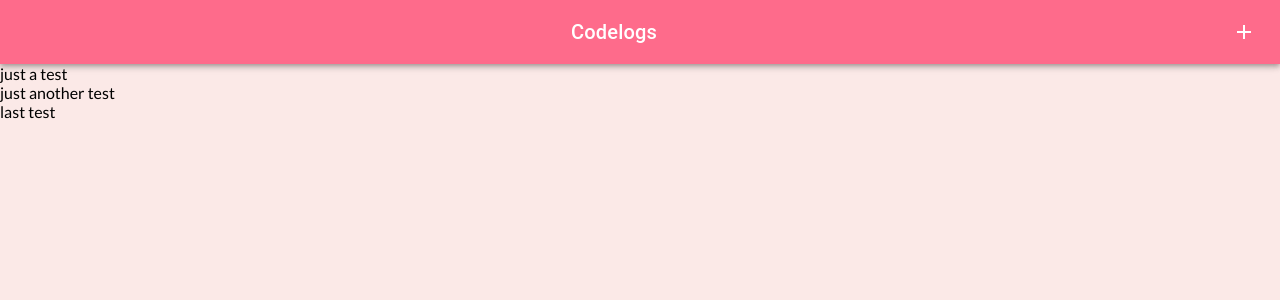
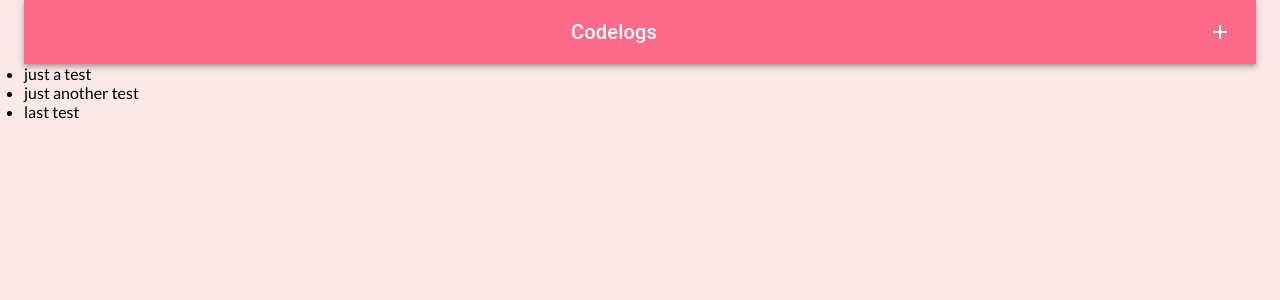
Before and after one commit to morbec/codelog-app, a React (Create React App) app: page / in a window 1280 px wide. Shown: the top 300 px of the page. Built offline with nearby package versions, Linux system fonts and the light colour scheme.

Commit message:
Use Container from Material-UI

```diff
--- a/src/App.tsx
+++ b/src/App.tsx
@@ -1,3 +1,4 @@
+import Container from '@material-ui/core/Container'
 import React from 'react'
 import AllCodelogs from './components/AllCodelogs'
 import Navbar from './components/Navbar'
@@ -5,10 +6,10 @@ import Navbar from './components/Navbar'
 const App: React.FC = () => {
   return (
     <>
-      <Navbar />
-      <div className="container">
+      <Container>
+        <Navbar />
         <AllCodelogs />
-      </div>
+      </Container>
     </>
   )
 }
```
